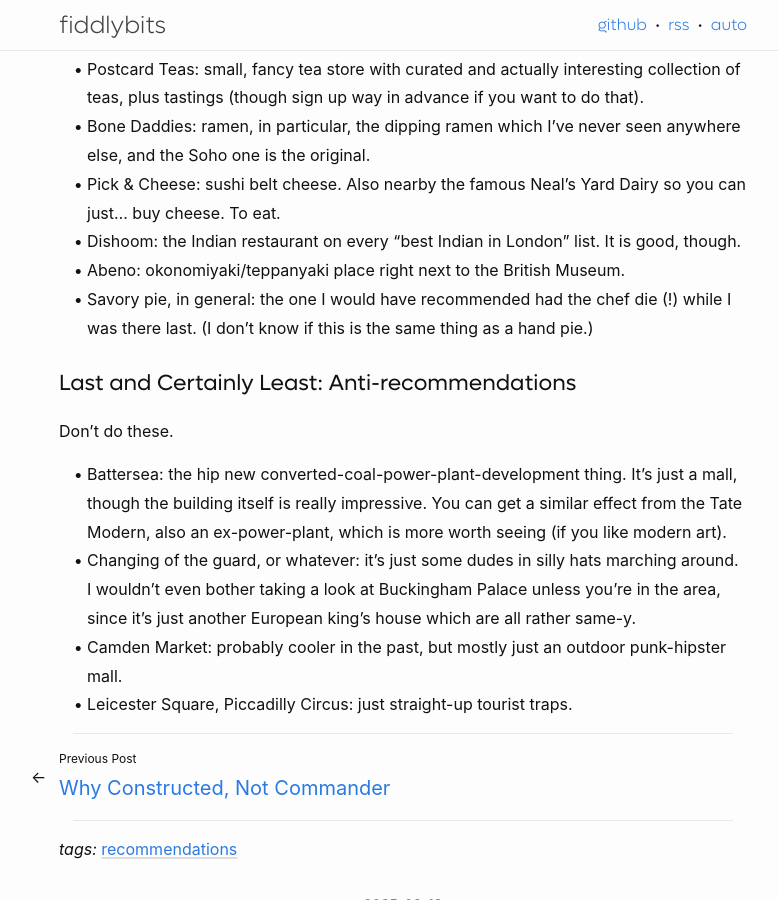
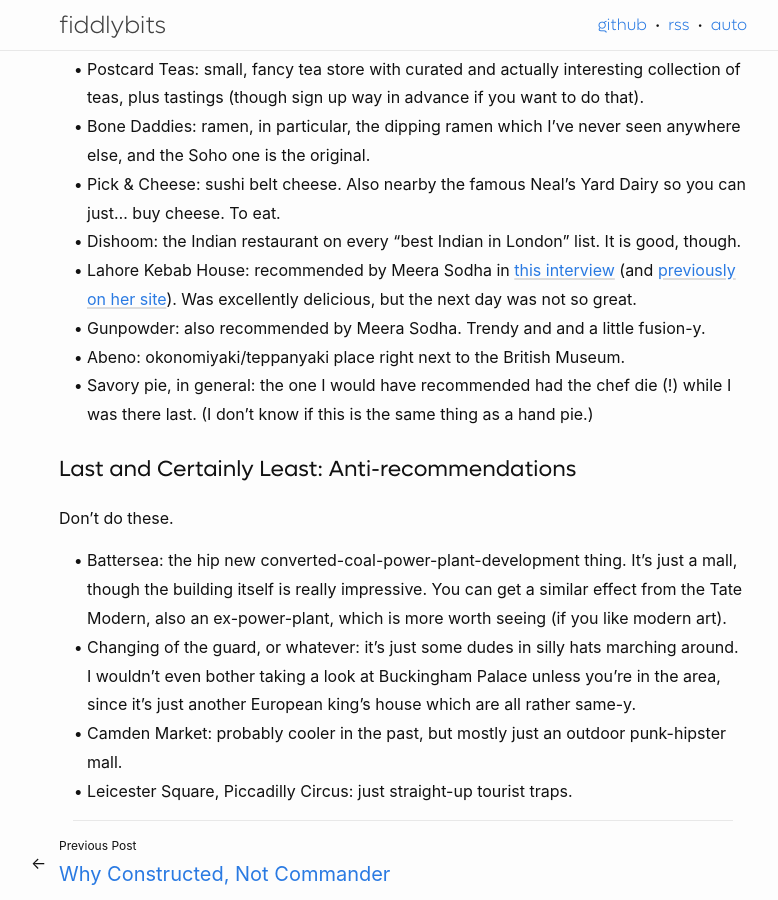
Before and after one commit to seansfkelley/seansfkelley.github.io, a Jekyll site: the page built from _posts/2025-08-18-london-recommendations.md, in a window 1280 px wide and 900 px high, scrolled down 1440 px. Shown: the whole window, without its empty margins (237-1015 px from the left). Built offline with Jekyll 4.4.1, drawn with Linux system fonts in a browser that asks for light colours.

Commit message:
Add Meera Sodha's recommendations.

```diff
--- a/_posts/2025-08-18-london-recommendations.md
+++ b/_posts/2025-08-18-london-recommendations.md
@@ -3,8 +3,6 @@
 title: London Recommendations
 tags: recommendations
 ---
-
-<!-- TODO: https://msmarmitelover.com/2017/01/in-conversation-with-meera-sodha-andre.html -->
 
 I <3 London, so let's not dally.
 
@@ -42,6 +40,8 @@
 - Bone Daddies: ramen, in particular, the dipping ramen which I've never seen anywhere else, and the Soho one is the original.
 - Pick & Cheese: sushi belt cheese. Also nearby the famous Neal's Yard Dairy so you can just... buy cheese. To eat.
 - Dishoom: the Indian restaurant on every "best Indian in London" list. It is good, though.
+- Lahore Kebab House: recommended by Meera Sodha in [this interview](https://msmarmitelover.com/2017/01/in-conversation-with-meera-sodha-andre.html) (and [previously on her site](https://web.archive.org/web/20210801031009/http://meerasodha.com/where-to-eat/uk/)). Was excellently delicious, but the next day was not so great.
+- Gunpowder: also recommended by Meera Sodha. Trendy and and a little fusion-y.
 - Abeno: okonomiyaki/teppanyaki place right next to the British Museum.
 - Savory pie, in general: the one I would have recommended had the chef die (!) while I was there last. (I don't know if this is the same thing as a hand pie.)
 
```
